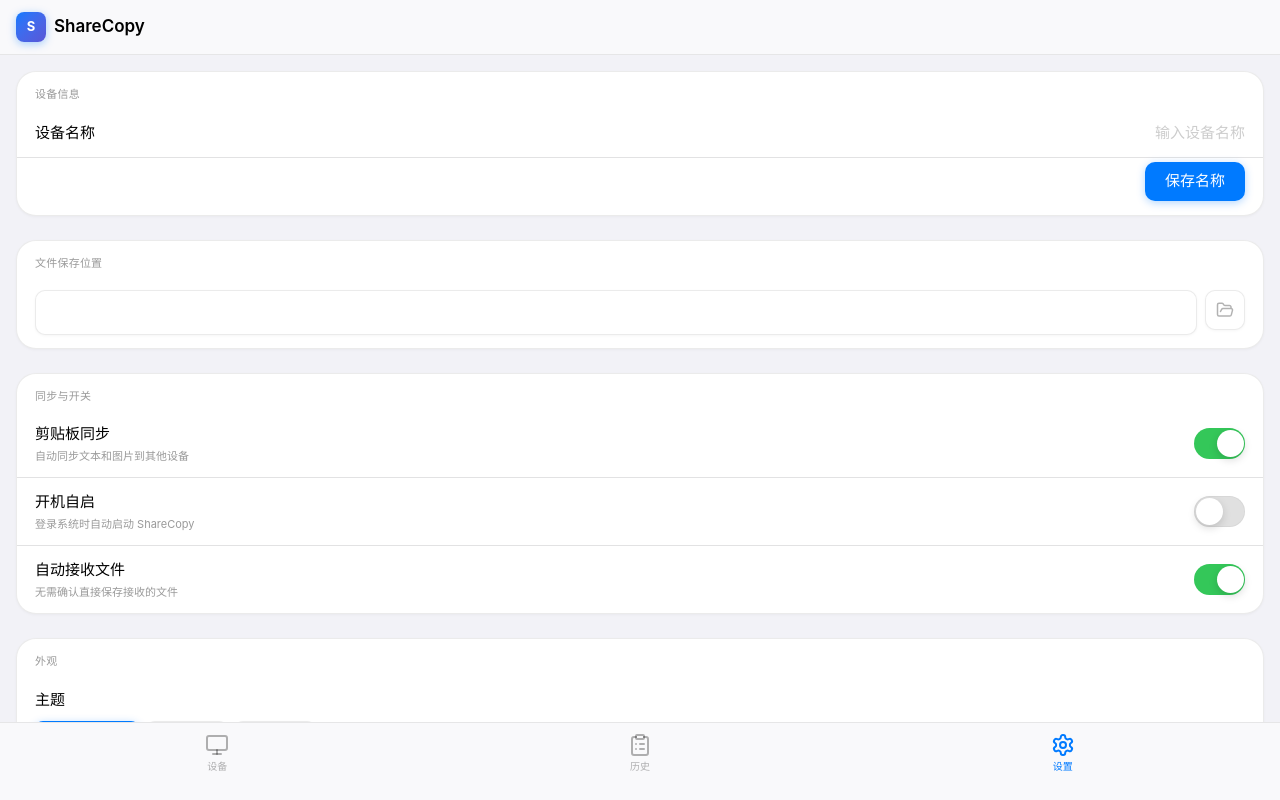
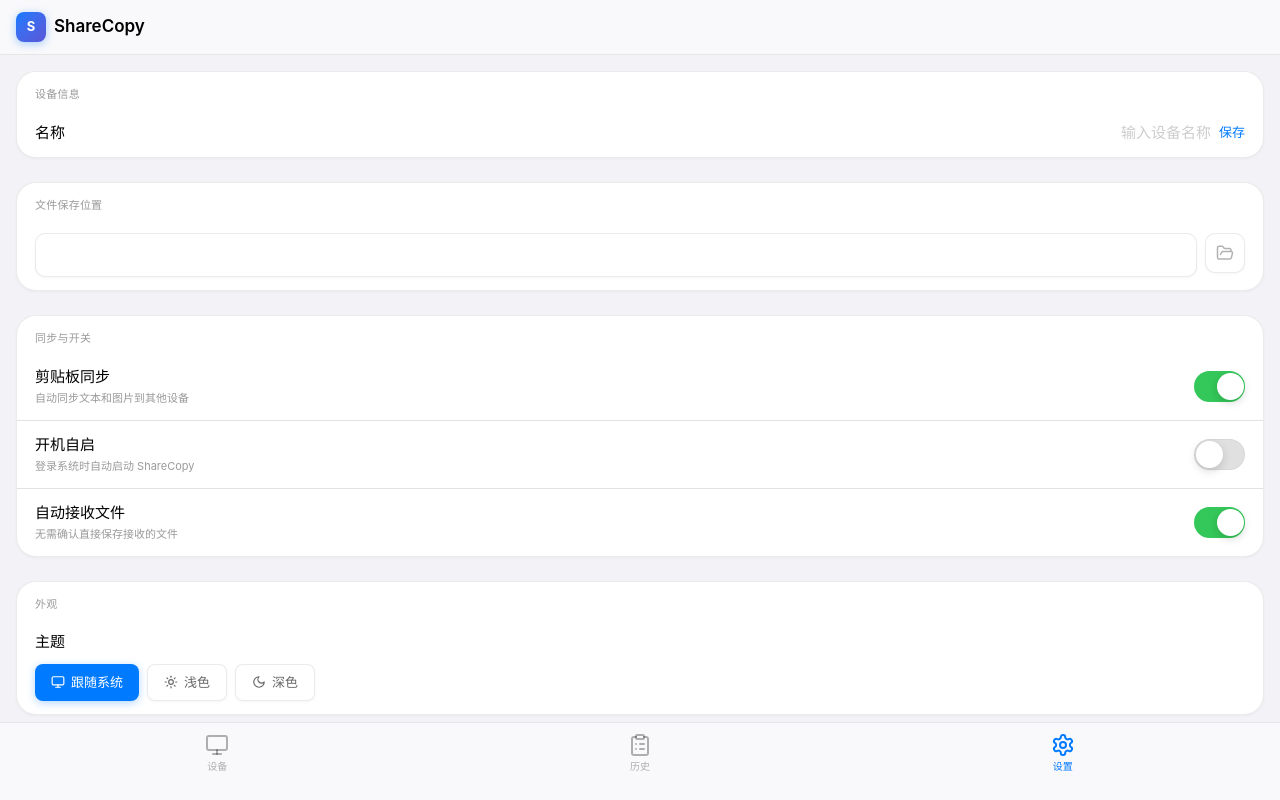
Before and after one commit to sun123hao/sharecopy, a React (Vite) app: page / in a window 1280 px wide. Both pictures are taken after a click on the button "设置". Built offline with nearby package versions, Linux system fonts and the light colour scheme.

Commit message:
refactor: 精简设置页设备信息，合并为两行
- 名称行: 输入框 + 内联保存按钮
- 信息行: 端口 + 设备ID(短) + 在线标签 合并为一行

```diff
--- a/src/components/Settings.tsx
+++ b/src/components/Settings.tsx
@@ -94,38 +94,29 @@
       <div className={groupClass}>
         <div className={groupHeaderClass}>设备信息</div>
         <div className={rowClass}>
-          <span className="text-[15px]">设备名称</span>
+          <span className="text-[15px]">名称</span>
+          <div className="flex items-center gap-2">
             <input
               type="text" value={deviceName}
               onChange={(e) => setDeviceName(e.target.value)}
               placeholder="输入设备名称"
-            className="text-right text-[15px] bg-transparent text-black dark:text-white placeholder:text-black/20 dark:placeholder:text-white/20 focus:outline-none"
+              className="text-right text-[15px] bg-transparent text-black dark:text-white placeholder:text-black/20 dark:placeholder:text-white/20 focus:outline-none w-32"
             />
+            <button
+              onClick={() => { if (deviceName && deviceName !== config?.device_name) updateDeviceName(deviceName); }}
+              className="text-[13px] text-accent font-medium hover:opacity-70 transition-opacity"
+            >保存</button>
+          </div>
         </div>
         {config && (
-          <>
           <div className={rowClass}>
-              <span className="text-[15px]">端口</span>
-              <span className="text-[15px] text-black/60 dark:text-white/60">{config.tcp_port}</span>
+            <span className="text-[15px]">信息</span>
+            <span className="text-[13px] text-black/40 dark:text-white/40">
+              端口 {config.tcp_port} · {config.device_id.slice(0, 8)}…
+              <span className="ml-2 text-[11px] text-ios-green bg-ios-green/10 px-2 py-0.5 rounded-full border border-ios-green/20">在线</span>
+            </span>
           </div>
-            <div className={rowClass}>
-              <span className="text-[15px]">设备 ID</span>
-              <span className="text-[11px] text-black/30 dark:text-white/30 font-mono">{config.device_id.slice(0, 8)}…</span>
-            </div>
-            <div className={rowClass}>
-              <span className="text-[15px]">系统</span>
-              <span className="text-[11px] text-ios-green bg-ios-green/10 px-3 py-0.5 rounded-full border border-ios-green/20">在线</span>
-            </div>
-          </>
         )}
-        <div className="flex justify-end px-[18px] pb-[14px] pt-1">
-          <button
-            onClick={() => { if (deviceName && deviceName !== config?.device_name) updateDeviceName(deviceName); }}
-            className="px-5 py-2 rounded-[10px] bg-accent text-white text-[15px] font-medium shadow-[0_2px_8px_rgba(0,122,255,0.3)] hover:scale-[0.98] active:scale-95 transition-all duration-200"
-          >
-            保存名称
-          </button>
-        </div>
       </div>
 
       {/* 保存路径 */}
```
Lines whose indentation alone changed are shown as unchanged.
